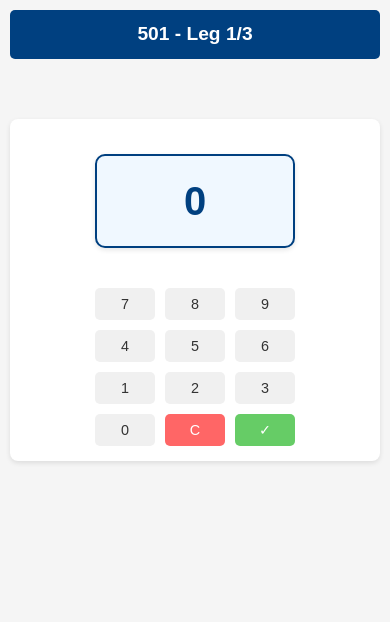
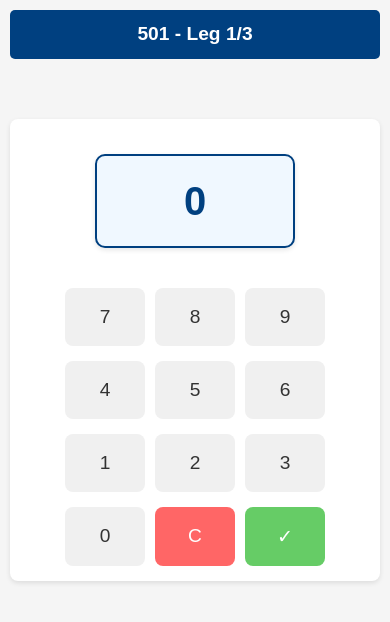
Before and after one commit to RalphAKing/Darts-tracker, a Flask app: page /game in a window 390 px wide. Shown: the top 622 px of the page. Run offline with Flask 3, Linux system fonts and the light colour scheme.

Commit message:
changed key sizing as was to small

```diff
--- a/templates/game.html
+++ b/templates/game.html
@@ -144,10 +144,10 @@ body {
 #number-pad {
     display: flex;
     flex-direction: column;
-    gap: 10px;
+    gap: 15px;
     margin: 0 auto;
     width: 100%;
-    max-width: 200px;
+    max-width: 300px;
 }
 
 .num-row {
@@ -157,10 +157,10 @@ body {
 
 .num-row button {
     flex: 1;
-    padding: 15px;
-    font-size: 1.2em;
+    padding: 25px;
+    font-size: 1.5em;
     border: none;
-    border-radius: 5px;
+    border-radius: 8px;
     background-color: #f0f0f0;
     color: #333;
     cursor: pointer;
@@ -195,9 +195,13 @@ body {
         font-size: 2.5em;
     }
 
-    num-row button {
-        padding: 10px;
-        font-size: 1em;
+    #number-pad {
+        max-width: 280px;
+    }
+
+    .num-row button {
+        padding: 20px;
+        font-size: 1.3em;
     }
 }
 
@@ -214,9 +218,13 @@ body {
         font-size: 2em;
     }
 
+    #number-pad {
+        max-width: 260px;
+    }
+
     .num-row button {
-        padding: 8px;
-        font-size: 0.9em;
+        padding: 18px;
+        font-size: 1.2em;
     }
 }
 </style>
```
